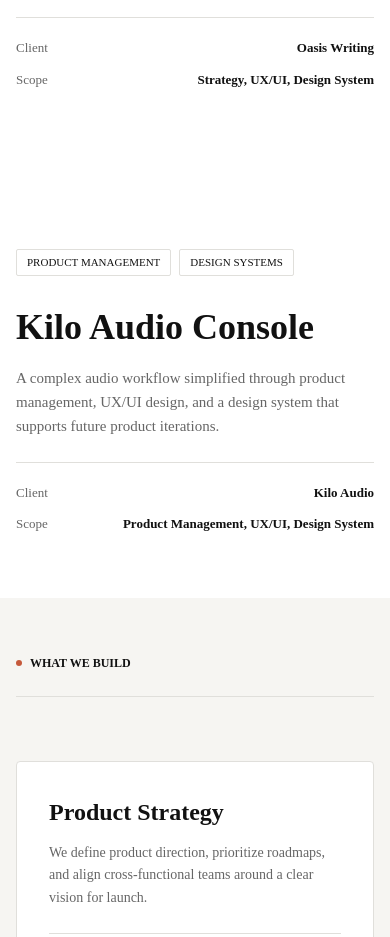
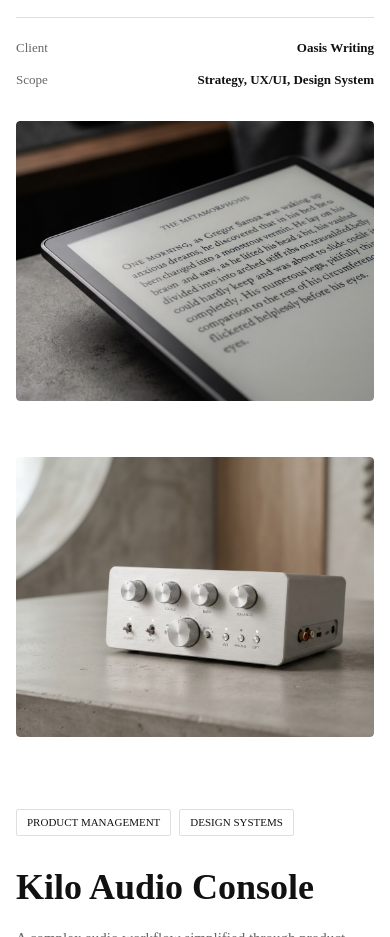
Before and after one commit to Unique-Gift/Rivo-studio, a React (Vite) app: page / in a window 390 px wide. Shown: the part 1400-2337 px from the top of the page. Built offline with nearby package versions, Linux system fonts and the light colour scheme; the HTML template or start-up script is replaced by a standard one; a web font is replaced by a local one.

Commit message:
style: update footer typography and landing page responsive layouts

```diff
--- a/src/pages/AboutPage.tsx
+++ b/src/pages/AboutPage.tsx
@@ -188,9 +188,8 @@
         </div>
         <div className="flex flex-col gap-[24px] items-start w-full">
           <p
-            aria-hidden
-            className="font-['Outfit:ExtraBold'] font-extrabold text-[#e0dfdb] w-full leading-none select-none text-center text-[54px] lg:text-[120px]"
-            style={{ letterSpacing: '-0.03em' }}
+            className="font-['Outfit:ExtraBold'] font-extrabold text-[#e0dfdb] w-full leading-none select-none text-center whitespace-nowrap"
+            style={{ fontSize: 'clamp(54px, 13vw, 260px)', letterSpacing: '-0.03em' }}
           >
             RIVO STUDIO
           </p>
--- a/src/pages/CaseStudyPage.tsx
+++ b/src/pages/CaseStudyPage.tsx
@@ -270,7 +270,7 @@
           ))}
         </div>
         <div className="flex flex-col gap-[24px] items-start w-full">
-          <p className="font-['Outfit:ExtraBold'] font-extrabold text-[#ebeae6] text-[clamp(60px,12vw,160px)] w-full" style={{ lineHeight: '0.8' }}>RIVO</p>
+          <p className="font-['Outfit:ExtraBold'] font-extrabold text-[#e0dfdb] w-full leading-none select-none text-center whitespace-nowrap" style={{ fontSize: 'clamp(54px, 13vw, 260px)', letterSpacing: '-0.03em' }}>RIVO STUDIO</p>
           <div className="border-[#e0dfdb] border-solid border-t flex font-['Instrument_Sans:Regular'] font-normal items-center justify-between leading-normal pt-[24px] text-[#666] text-[12px] w-full">
             <p style={{ fontVariationSettings: '"wdth" 100' }}>© 2025 Rivo Product Studio LLC. All rights reserved.</p>
             <div className="flex gap-[24px] items-start">
--- a/src/pages/LandingPage.tsx
+++ b/src/pages/LandingPage.tsx
@@ -170,7 +170,7 @@
               </div>
             </div>
           </div>
-          <button onClick={() => onNavigate('casestudy')} className="h-[280px] lg:h-[580px] relative rounded-[4px] flex-1 min-w-0 overflow-hidden block w-full">
+          <button onClick={() => onNavigate('casestudy')} className="h-[280px] lg:h-[580px] relative rounded-[4px] lg:flex-1 lg:min-w-0 overflow-hidden block w-full">
             <img alt="Solitude Writing App" className="absolute inset-0 object-cover size-full rounded-[4px]" src={imgWorkImage01} />
           </button>
         </div>
@@ -179,7 +179,7 @@
       {/* Work Section 02 */}
       <section className="flex flex-col items-start pb-16 lg:pb-[140px] px-4 sm:px-8 lg:px-[80px] w-full">
         <div className="flex flex-col lg:flex-row gap-[32px] items-start w-full">
-          <div className="h-[280px] lg:h-[580px] relative rounded-[4px] flex-1 min-w-0 overflow-hidden">
+          <div className="h-[280px] lg:h-[580px] relative rounded-[4px] lg:flex-1 lg:min-w-0 overflow-hidden w-full">
             <img alt="Kilo Audio Console" className="absolute inset-0 object-cover size-full rounded-[4px]" src={imgWorkImage02} />
           </div>
           <div className="flex flex-col gap-[24px] items-start pt-[40px] lg:w-[405px] shrink-0">
--- a/src/pages/ProcessPage.tsx
+++ b/src/pages/ProcessPage.tsx
@@ -276,7 +276,7 @@
           ))}
         </div>
         <div className="flex flex-col gap-[24px] items-start w-full">
-          <p className="font-['Outfit:ExtraBold'] font-extrabold text-[#e0dfdb] w-full leading-none select-none text-center text-[54px] lg:text-[120px]" style={{ letterSpacing: '-0.03em' }}>RIVO STUDIO</p>
+          <p className="font-['Outfit:ExtraBold'] font-extrabold text-[#e0dfdb] w-full leading-none select-none text-center whitespace-nowrap" style={{ fontSize: 'clamp(54px, 13vw, 260px)', letterSpacing: '-0.03em' }}>RIVO STUDIO</p>
           <div className="border-[#e0dfdb] border-solid border-t flex font-['Instrument_Sans:Regular'] font-normal items-center justify-between leading-normal pt-[24px] text-[#666] text-[12px] w-full">
             <p style={{ fontVariationSettings: '"wdth" 100' }}>© 2025 Rivo Product Studio LLC. All rights reserved.</p>
             <div className="flex gap-[24px] items-start">
--- a/src/pages/ProductsPage.tsx
+++ b/src/pages/ProductsPage.tsx
@@ -194,7 +194,7 @@
           ))}
         </div>
         <div className="flex flex-col gap-[24px] items-start w-full">
-          <p className="font-['Outfit:ExtraBold'] font-extrabold text-[#e0dfdb] w-full leading-none select-none text-center text-[54px] lg:text-[120px]" style={{ letterSpacing: '-0.03em' }}>RIVO STUDIO</p>
+          <p className="font-['Outfit:ExtraBold'] font-extrabold text-[#e0dfdb] w-full leading-none select-none text-center whitespace-nowrap" style={{ fontSize: 'clamp(54px, 13vw, 260px)', letterSpacing: '-0.03em' }}>RIVO STUDIO</p>
           <div className="border-[#e0dfdb] border-solid border-t flex flex-col sm:flex-row font-['Instrument_Sans:Regular'] font-normal items-center justify-center leading-normal pt-3 gap-y-3 gap-x-[24px] text-[#666] text-[12px] w-full">
             <p style={{ fontVariationSettings: '"wdth" 100' }}>© 2025 Rivo Studio. All rights reserved.</p>
             <div className="flex gap-[24px] items-center">
```
